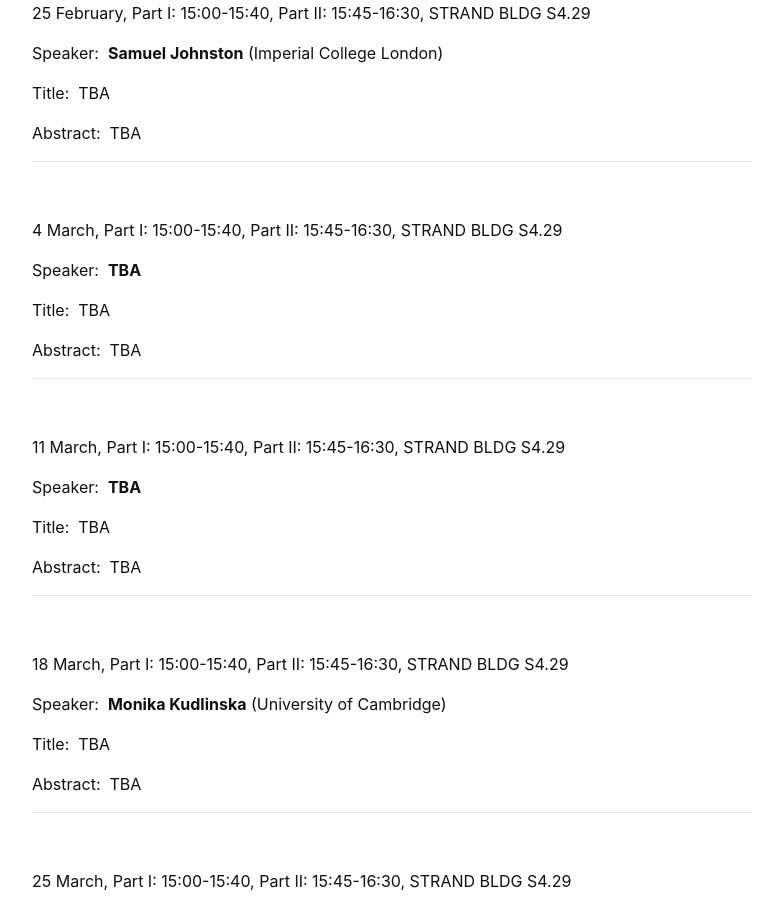
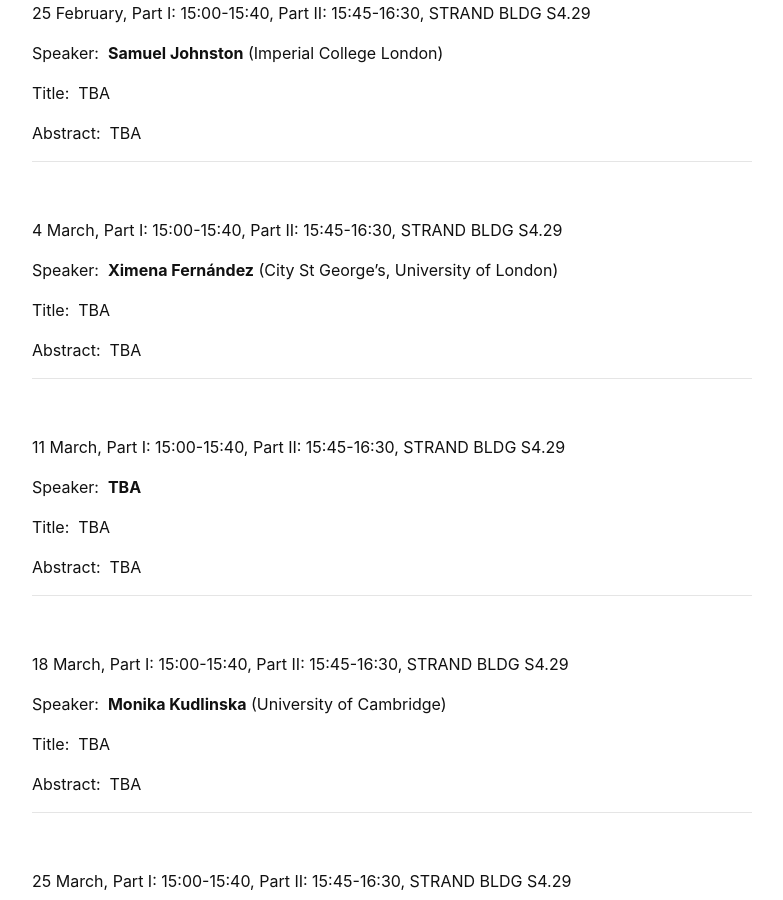
Before and after one commit to kcl-geometry-seminar/kcl-geometry-seminar.github.io, a Jekyll site: the page built from pages/index.md, in a window 1280 px wide and 900 px high, scrolled down 1597 px. Shown: the whole window, without its empty margins (248-1031 px from the left). Built offline with Jekyll 4.4.1, drawn with Linux system fonts in a browser that asks for light colours; a script that is not in the unit is left out.

Commit message:
Update index.md
Added Ximena's name.

```diff
--- a/pages/index.md
+++ b/pages/index.md
@@ -82,7 +82,7 @@ Abstract:&nbsp; TBA
 
 4 March, Part I: 15:00-15:40, Part II: 15:45-16:30, STRAND BLDG S4.29
 
-Speaker:&nbsp; **TBA**
+Speaker:&nbsp; **Ximena Fernández** (City St George’s, University of London)
 
 Title:&nbsp; TBA
 
```
